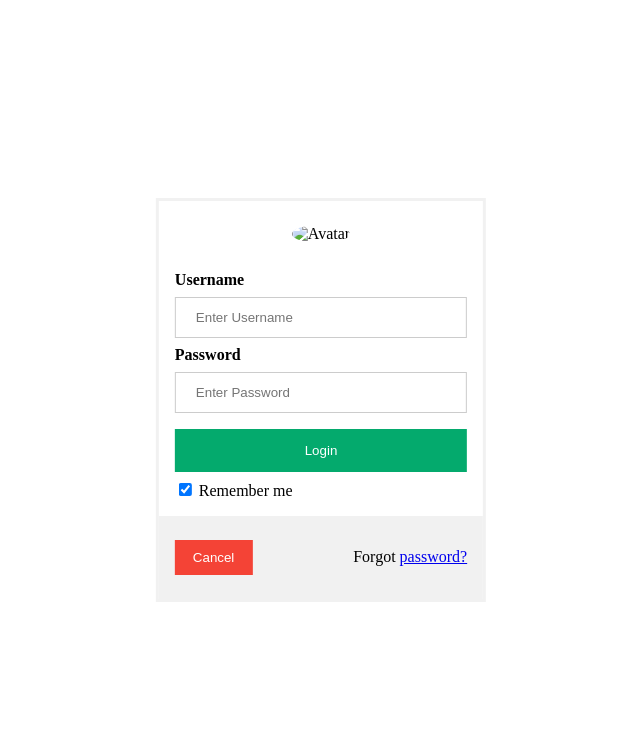
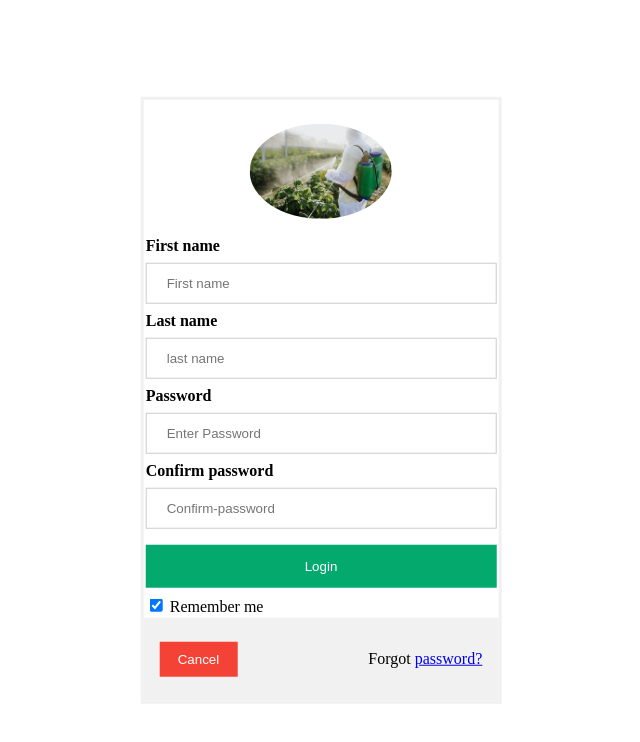
Before and after one commit to EbongThierry1/CEF345-projectgroup-6, a plain HTML site: page Basic Web Page/Login.html in a window 1280 px wide. Shown: the whole page, without its empty margins (319-959 px from the left). Drawn offline with Linux system fonts and the light colour scheme.

Commit message:
i added the second page referened by forgot password

```diff
--- a/Basic Web Page/Login.html
+++ b/Basic Web Page/Login.html
@@ -11,16 +11,22 @@
 
   <form action="action_page.php" method="post">
   <div class="imgcontainer">
-    <img src="img_avatar2.png" alt="Avatar" class="avatar">
+    <img src="1.jpeg" alt="Avatar" class="avatar">
   </div>
 
-  <div class="container">
-    <label for="uname"><b>Username</b></label>
-    <input type="text" placeholder="Enter Username" name="uname" required><br>
+  <div class="container" style="padding: 2px;" >
+    <label for="uname"><b>First name</b></label>
+    <input type="text" placeholder="First name" name="uname" required><br>
+
+    <label for="uname"><b>Last name</b></label>
+    <input type="text" placeholder="last name" name="uname" required><br>
+
 
     <label for="psw"><b>Password</b></label>
     <input type="password" placeholder="Enter Password" name="psw" required><br>
 
+    <label for="psw" ><b>Confirm password</b></label>
+    <input type="password" placeholder="Confirm-password"  name="psw"   required><br>
 
     <button type="submit"
     onclick="
@@ -33,7 +39,7 @@
 
   <div class="container" style="background-color:#f1f1f1">
     <button type="button" class="cancelbtn">Cancel</button>
-    <span class="psw">Forgot <a href="#">password?</a></span>
+    <span class="psw">Forgot               <a href="C:\Users\PC\Documents\CEF345-projectgroup-6\sign in.html">  password?</a></span>
   </div>
 </form>
 </div>
```
Also changed, not shown: sign in.html (added, +24 -0 lines).
